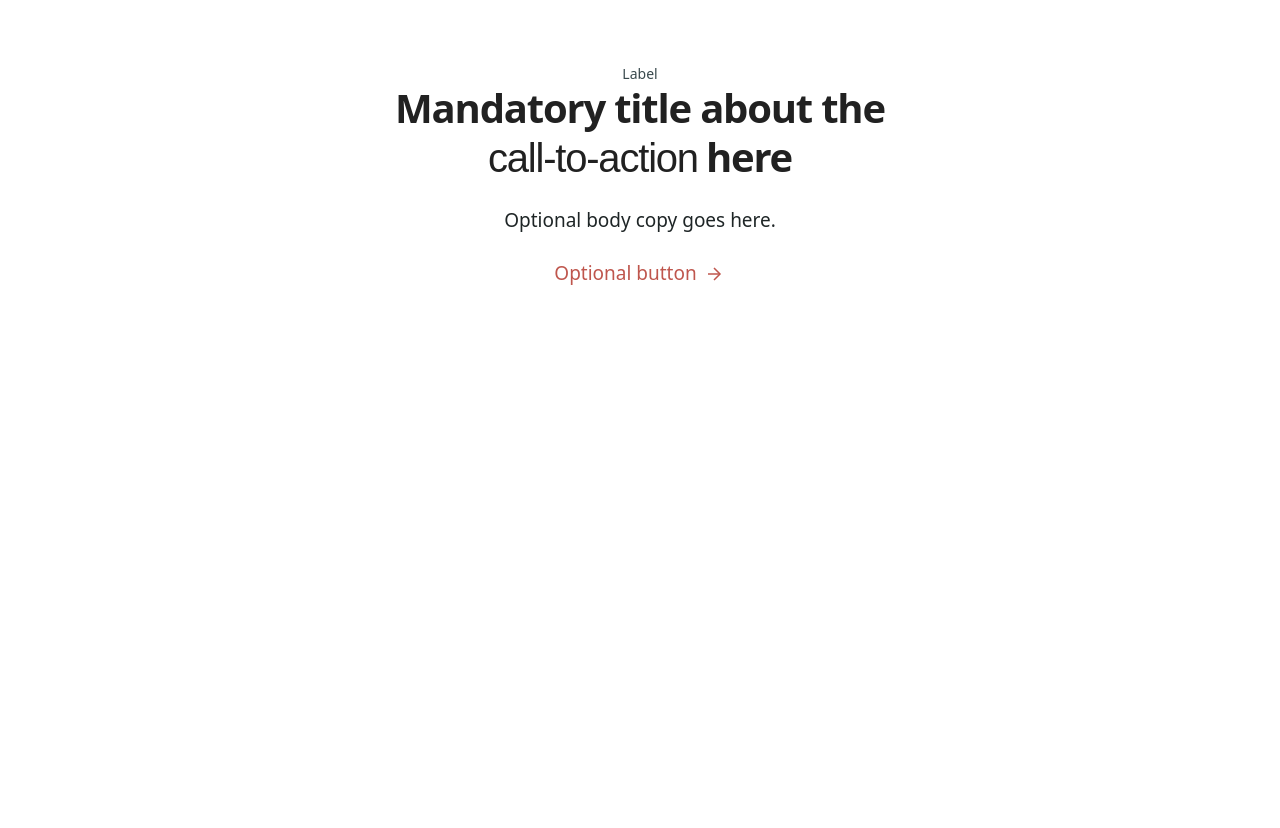
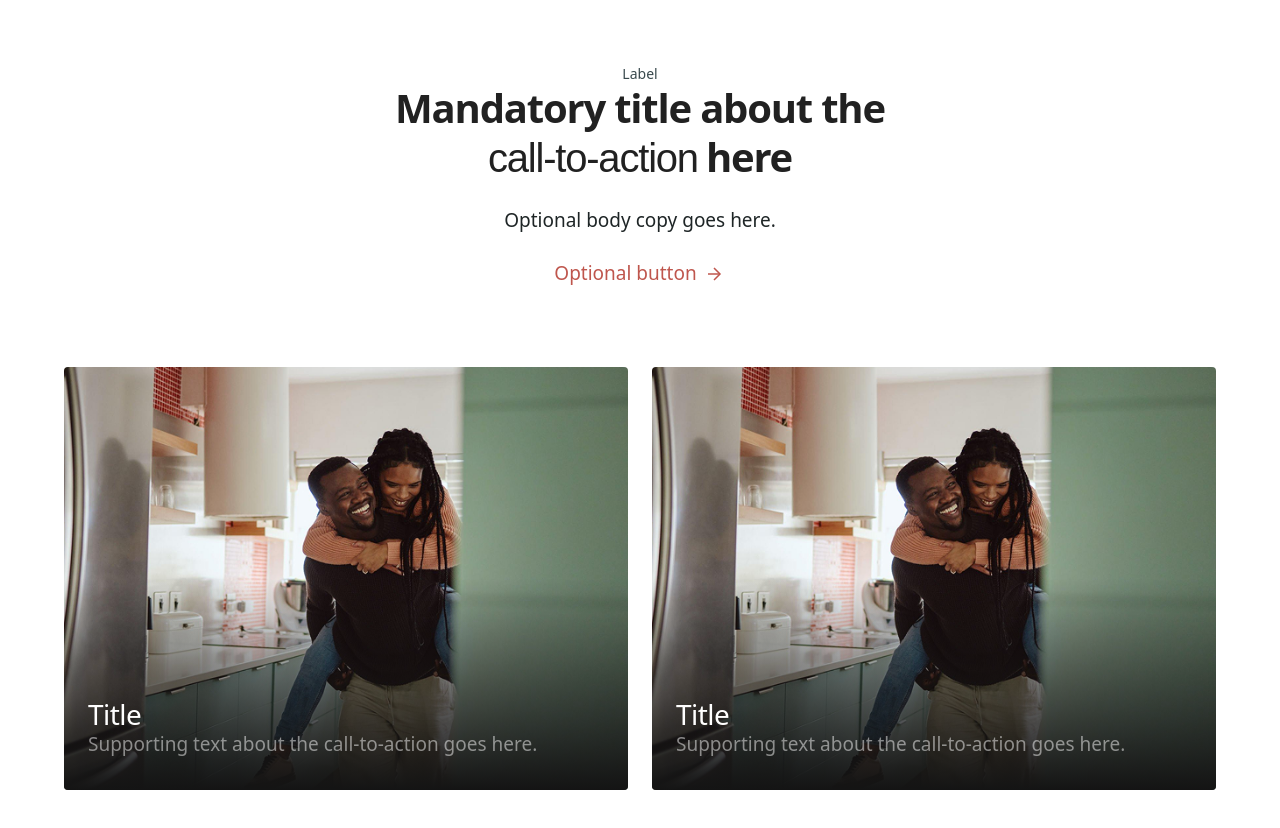
Before and after one commit to Rellor/cta-section, a Next.js app: page / in a window 1280 px wide. Shown: the top 828 px of the page. Before the commit the page ends 800 px from the top, so only its background shows below. Built offline with nearby package versions, Linux system fonts and the light colour scheme; a web font is replaced by a local one.

Commit message:
Made imagebutton into component

```diff
--- a/src/components/atoms/imageButton/index.jsx
+++ b/src/components/atoms/imageButton/index.jsx
@@ -1,11 +1,19 @@
-import React from 'react';
-
-const ImageButton = () => {
-    return (
-        <div>
-
-        </div>
-    );
+const ImageButton = ({ className }) => {
+  return (
+    <button
+      className={`bg-black aspect-4/3 rounded-sm relative bg-cover bg-center cursor-pointer ${className}`}
+      style={{ backgroundImage: "url('/images/image.png')" }}
+    >
+      <div className="absolute inset-0 bg-linear-to-b from-transparent from-50% to-[#141414] rounded-sm"></div>
+      {/* Is it correct that the bottom is slightly more than left/right in the design? */}
+      <div className="absolute left-6 bottom-8 z-10 text-left">
+        <h4 className="text-white">Title</h4>
+        <p className="text-softWhite/50">
+          Supporting text about the call-to-action goes here.
+        </p>
+      </div>
+    </button>
+  );
 };
 
 export default ImageButton;
--- a/src/pages/index.js
+++ b/src/pages/index.js
@@ -1,3 +1,4 @@
+import ImageButton from "@/components/atoms/imageButton";
 import ArrowRight from "@/components/icons/ArrowRight";
 
 export default function Home() {
@@ -22,6 +23,8 @@ export default function Home() {
             Optional button <ArrowRight className="inline" />
           </button>
         </div>
+        <ImageButton className="col-span-6 row-start-2 row-span-1" />
+        <ImageButton className="col-span-6 row-start-2 row-span-1" />
       </main>
     </div>
   );
```
